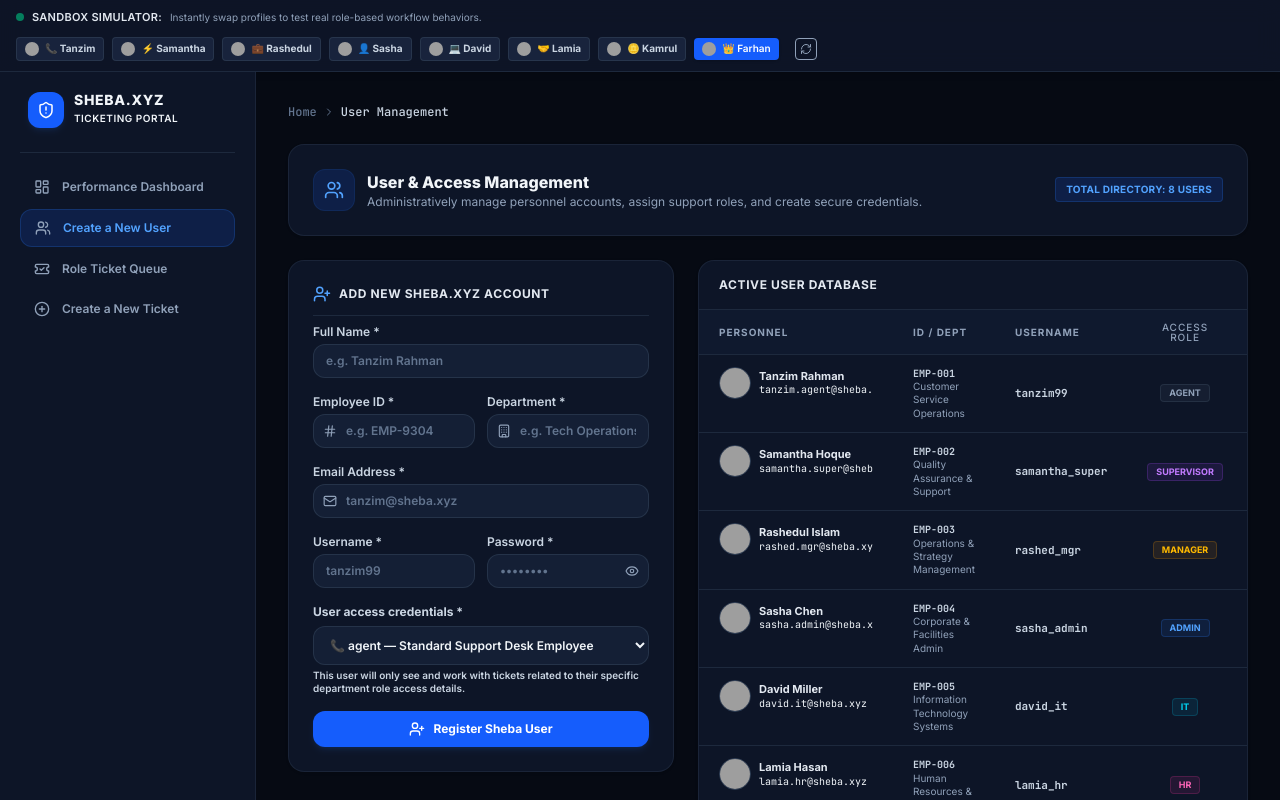
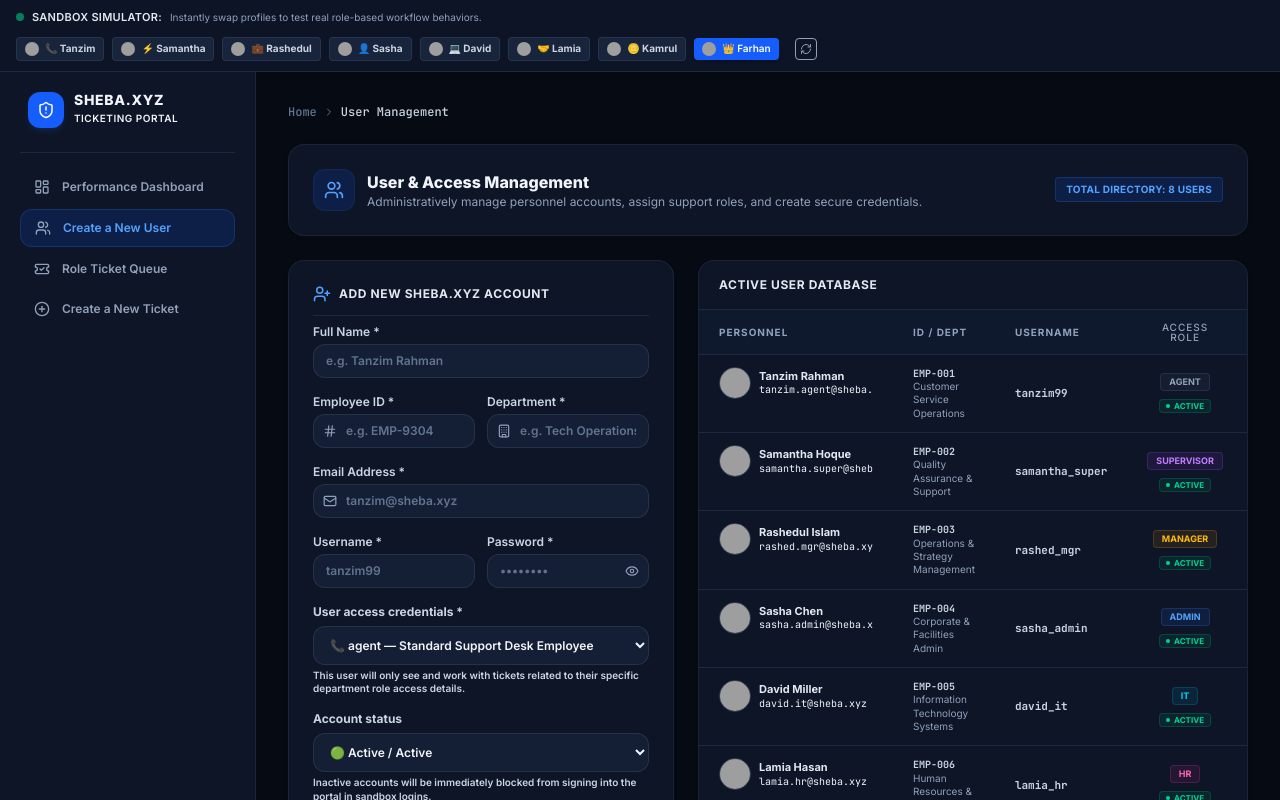
Before and after one commit to sashaown99-source/Ticketing-portal, a React (Vite) app: page / in a window 1280 px wide. Both pictures are taken after a click on the button "Create a New User". Shown: the top 800 px of the page. Built offline with nearby package versions, Linux system fonts and the light colour scheme; grey boxes are pictures that could not be loaded.

Commit message:
feat(auth): implement user account deactivation
Add `isActive` status to user profiles to support account suspension. Update auth logic to block sign-ins and auto-sign out inactive users, while restricting UI access for deactivated accounts.

```diff
--- a/src/App.tsx
+++ b/src/App.tsx
@@ -43,6 +43,16 @@ function AppContent() {
     }
   }, [currentUser]);
 
+  // Security check: Auto sign-out if current active profile is marked inactive
+  useEffect(() => {
+    if (currentUser) {
+      const activeDbRecord = users.find(u => u.id === currentUser.id);
+      if (activeDbRecord && activeDbRecord.isActive === false) {
+        setCurrentUser(null);
+      }
+    }
+  }, [users, currentUser, setCurrentUser]);
+
   if (!currentUser) {
     return <Login />;
   }
@@ -69,7 +79,7 @@ function AppContent() {
           <span className="text-slate-400 text-[10px]">Instantly swap profiles to test real role-based workflow behaviors.</span>
         </div>
         <div className="flex items-center gap-2 flex-wrap">
-          {users.map(u => (
+          {users.filter(u => u.isActive !== false).map(u => (
             <button
               key={u.id}
               onClick={() => setCurrentUser(u)}
@@ -146,7 +156,7 @@ function AppContent() {
                 Performance Dashboard
               </button>
 
-              {['Admin access', 'Admin'].includes(currentUser.role) && (
+              {currentUser.role === 'Admin access' && (
                 <button
                   onClick={() => { setActiveTab('user_management'); setMobileMenuOpen(false); }}
                   className={`w-full text-left px-3.5 py-2.5 rounded-xl text-xs font-semibold flex items-center gap-3 transition cursor-pointer ${
@@ -228,7 +238,7 @@ function AppContent() {
             <Dashboard onSelectTicket={navigateToTicket} />
           )}
 
-          {activeTab === 'user_management' && ['Admin access', 'Admin'].includes(currentUser.role) && (
+          {activeTab === 'user_management' && currentUser.role === 'Admin access' && (
             <UserManagement />
           )}
 
--- a/src/components/UserManagement.tsx
+++ b/src/components/UserManagement.tsx
@@ -17,6 +17,7 @@ export default function UserManagement() {
   const [email, setEmail] = useState('');
   const [username, setUsername] = useState('');
   const [password, setPassword] = useState('');
+  const [isActive, setIsActive] = useState(true);
 
   const [showPassword, setShowPassword] = useState(false);
   const [successMsg, setSuccessMsg] = useState('');
@@ -31,6 +32,7 @@ export default function UserManagement() {
     setEmail(userToEdit.email);
     setUsername(userToEdit.username || '');
     setPassword(userToEdit.password || '');
+    setIsActive(userToEdit.isActive !== false);
     setSuccessMsg('');
     setErrorMsg('');
   };
@@ -44,6 +46,7 @@ export default function UserManagement() {
     setEmail('');
     setUsername('');
     setPassword('');
+    setIsActive(true);
     setSuccessMsg('');
     setErrorMsg('');
   };
@@ -90,7 +93,8 @@ export default function UserManagement() {
         username.trim(),
         employeeId.trim(),
         department.trim(),
-        password.trim()
+        password.trim(),
+        isActive
       );
       setSuccessMsg(`Successfully updated user account details for ${name.trim()} (${role})!`);
       setEditingUser(null);
@@ -116,6 +120,7 @@ export default function UserManagement() {
     setEmail('');
     setUsername('');
     setPassword('');
+    setIsActive(true);
   };
 
   const ROLE_BADGE_STYLE: Record<Role, string> = {
@@ -318,6 +323,20 @@ export default function UserManagement() {
               <p className="text-[10px] text-slate-450 mt-1">This user will only see and work with tickets related to their specific department role access details.</p>
             </div>
 
+            {/* Account Status Option */}
+            <div>
+              <label className="block mb-1.5 font-bold text-slate-300">Account status</label>
+              <select
+                value={isActive ? 'active' : 'inactive'}
+                onChange={e => setIsActive(e.target.value === 'active')}
+                className="w-full px-3 py-2.5 bg-[#141f35] border border-slate-700/60 rounded-xl text-xs focus:outline-none focus:border-blue-500 focus:bg-[#1a2948] text-slate-100 font-semibold"
+              >
+                <option value="active">🟢 Active / Active</option>
+                <option value="inactive">🔴 Inactive / Inactive (Disabled)</option>
+              </select>
+              <p className="text-[10px] text-slate-450 mt-1">Inactive accounts will be immediately blocked from signing into the portal in sandbox logins.</p>
+            </div>
+
             {/* Submit Button */}
             <button
               type="submit"
@@ -396,11 +415,24 @@ export default function UserManagement() {
 
                       {/* Access / Role Badge */}
                       <td className="px-5 py-3 text-center">
-                        <span className={`inline-block px-2 py-0.5 rounded text-[9px] font-bold uppercase ${
+                        <span className={`inline-block px-2 py-0.5 rounded text-[9px] font-bold uppercase mb-1 ${
                           ROLE_BADGE_STYLE[u.role] || 'bg-slate-500/10 text-slate-400 border border-slate-500/20'
                         }`}>
                           {u.role}
                         </span>
+                        <div className="flex justify-center mt-1">
+                          {u.isActive !== false ? (
+                            <span className="inline-flex items-center gap-1 text-[8px] text-emerald-400 bg-emerald-500/10 border border-emerald-500/20 font-bold px-1.5 py-0.5 rounded uppercase leading-none">
+                              <span className="w-1 h-1 rounded-full bg-emerald-400" />
+                              Active
+                            </span>
+                          ) : (
+                            <span className="inline-flex items-center gap-1 text-[8px] text-rose-400 bg-rose-500/10 border border-rose-500/20 font-bold px-1.5 py-0.5 rounded uppercase leading-none">
+                              <span className="w-1 h-1 rounded-full bg-rose-400" />
+                              Inactive
+                            </span>
+                          )}
+                        </div>
                       </td>
 
                       {/* Edit actions button */}
--- a/src/context/AppContext.tsx
+++ b/src/context/AppContext.tsx
@@ -26,7 +26,8 @@ interface AppContextType {
     username?: string,
     employeeId?: string,
     department?: string,
-    password?: string
+    password?: string,
+    isActive?: boolean
   ) => void;
   addTicket: (
     subject: string,
@@ -111,7 +112,8 @@ export const AppProvider: React.FC<{ children: React.ReactNode }> = ({ children
       employeeId,
       department,
       password,
-      avatarUrl: `https://images.unsplash.com/photo-1544005313-94ddf0286df2?w=150`
+      avatarUrl: `https://images.unsplash.com/photo-1544005313-94ddf0286df2?w=150`,
+      isActive: true
     };
     setUsers(prev => [...prev, newUser]);
     return newUser;
@@ -125,11 +127,12 @@ export const AppProvider: React.FC<{ children: React.ReactNode }> = ({ children
     username?: string,
     employeeId?: string,
     department?: string,
-    password?: string
+    password?: string,
+    isActive?: boolean
   ) => {
     setUsers(prev => prev.map(u => {
       if (u.id === id) {
-        const updated = {
+        const updated: User = {
           ...u,
           name,
           email,
@@ -137,7 +140,8 @@ export const AppProvider: React.FC<{ children: React.ReactNode }> = ({ children
           username,
           employeeId,
           department,
-          password
+          password,
+          isActive: isActive !== undefined ? isActive : (u.isActive !== false)
         };
         // sync currently logged in user if they updated themselves
         if (currentUser && currentUser.id === id) {
--- a/src/types.ts
+++ b/src/types.ts
@@ -18,6 +18,7 @@ export interface User {
   department?: string;
   password?: string;
   avatarUrl?: string;
+  isActive?: boolean;
 }
 
 export type TicketCategory =
```
Also changed, not shown: src/components/Login.tsx (+38 -17 lines).
